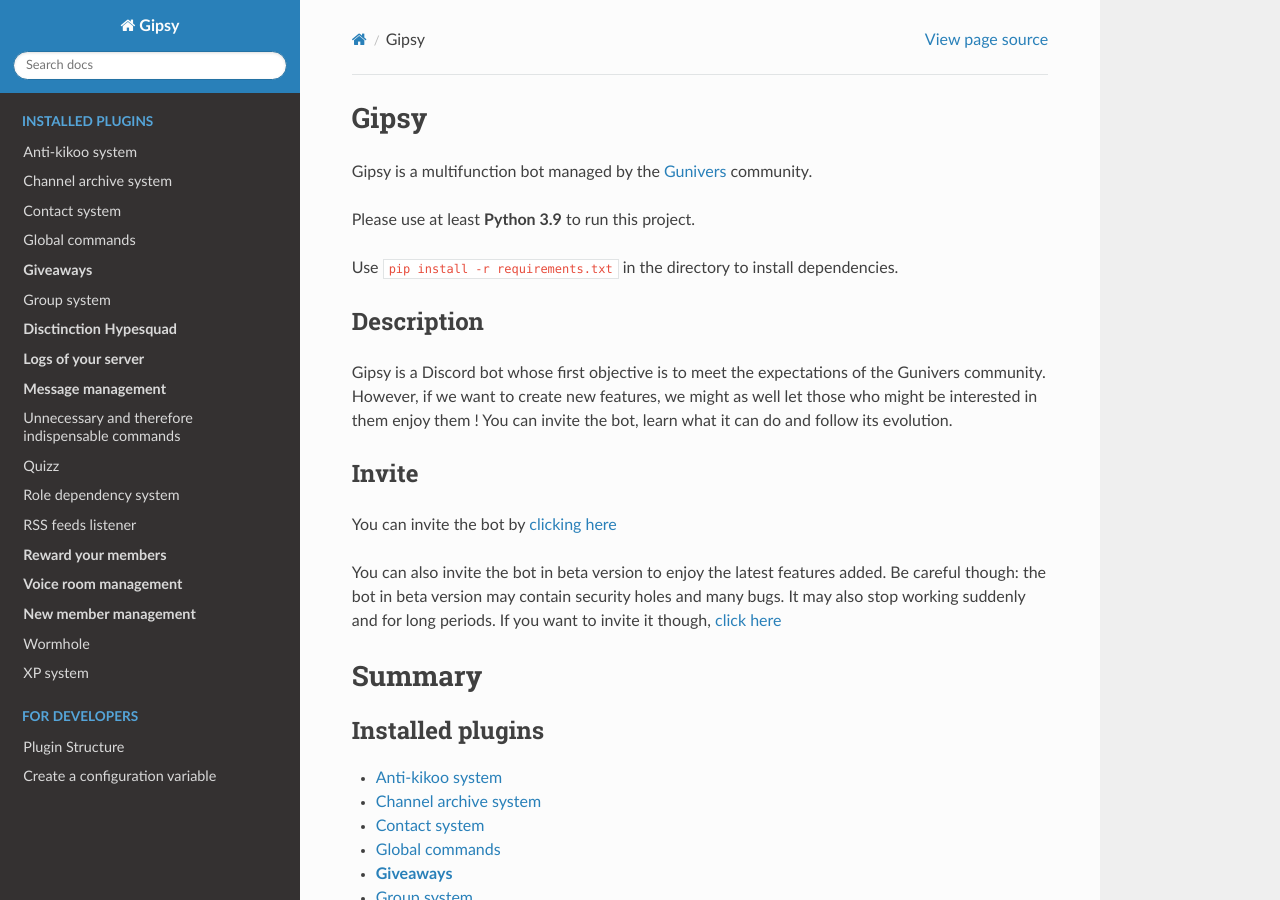
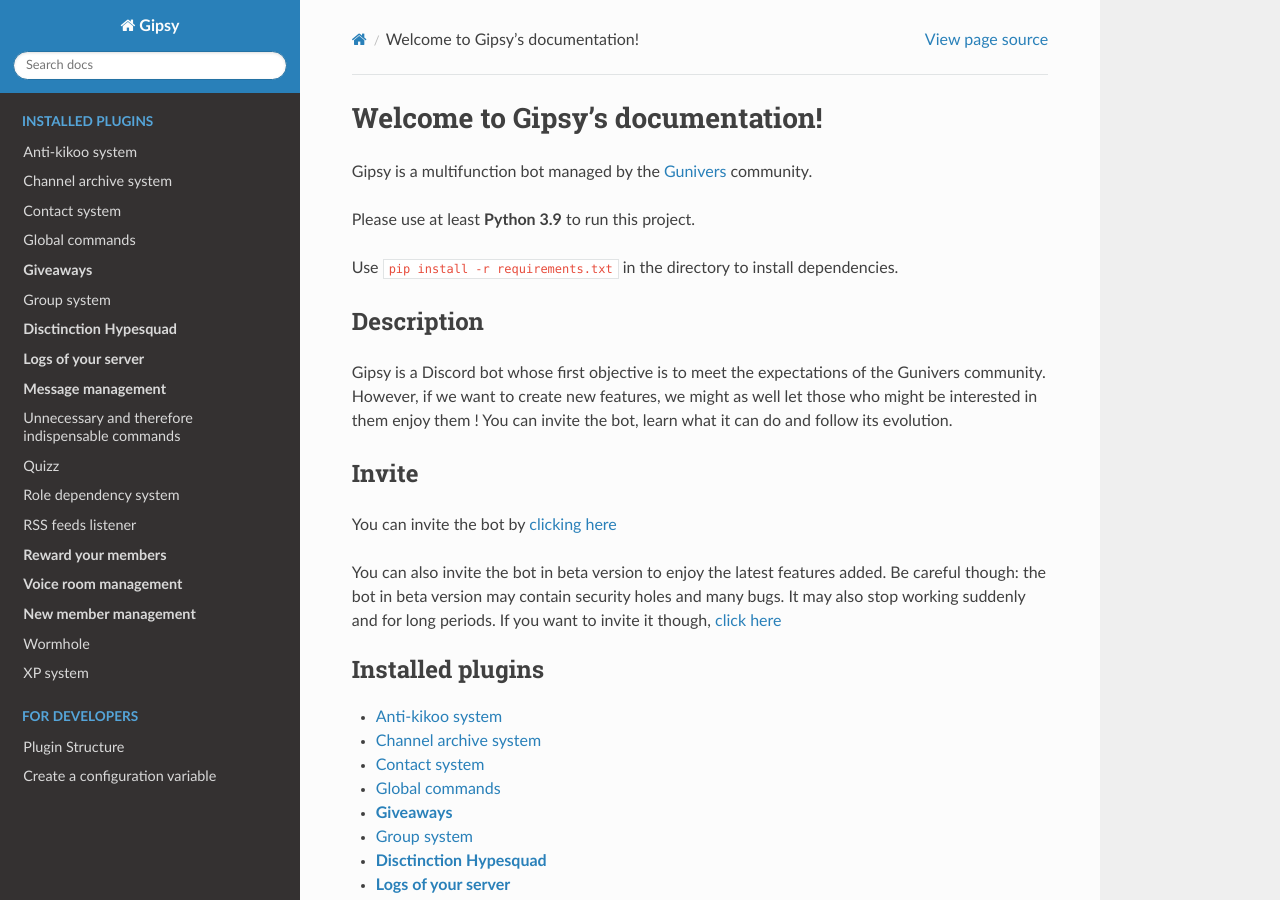
Before and after one commit to Curiosity-org/Gipsy, a Sphinx documentation site: the page built from docs/index.rst, in a window 1280 px wide and 900 px high. Built offline with Sphinx 7.4.7 and the Read the Docs theme 2.0.0, drawn with Linux system fonts in a browser that asks for light colours; pages that are not in the unit, such as notebooks, are missing from menus; some of the changed lines change nothing that is shown; some of the changed text lies outside the part shown.

Commit message:
Test summary #8

```diff
--- a/docs/conf.py
+++ b/docs/conf.py
@@ -34,8 +34,12 @@
     'myst_parser'
 ]
 
+
 # Add any paths that contain templates here, relative to this directory.
 templates_path = ['_templates']
+
+# The root document.
+root_doc = 'index'
 
 # List of patterns, relative to source directory, that match files and
 # directories to ignore when looking for source files.
@@ -48,16 +52,9 @@
 # The theme to use for HTML and HTML Help pages.  See the documentation for
 # a list of builtin themes.
 #
-#html_theme = 'alabaster'
 html_theme = 'sphinx_rtd_theme'
 
 # Add any paths that contain custom static files (such as style sheets) here,
 # relative to this directory. They are copied after the builtin static files,
 # so a file named "default.css" will overwrite the builtin "default.css".
 html_static_path = ['_static']
-
-'''
-html_sidebars = {
-   '**': ['globaltoc.html', 'sourcelink.html', 'searchbox.html']
-}
-'''
--- a/docs/index.rst
+++ b/docs/index.rst
@@ -1,6 +1,10 @@
+.. Gipsy documentation master file, created by
+   sphinx-quickstart on Sat Sep 25 11:57:54 2021.
+   You can adapt this file completely to your liking, but it should at least
+   contain the root `toctree` directive.
 
-Gipsy
-=====
+Welcome to Gipsy's documentation!
+=================================
 
 Gipsy is a multifunction bot managed by the `Gunivers <https://gunivers.net>`_ community.
 
@@ -23,3 +27,10 @@
 You can also invite the bot in beta version to enjoy the latest features added. Be careful though: the bot in beta version may contain security holes and many bugs. It may also stop working suddenly and for long periods. If you want to invite it though, `click here <https://discordapp.com/oauth2/authorize?client_id=813836349147840513&scope=bot&permissions=8>`_
 
 .. include:: summary.rst
+
+Indices and tables
+==================
+
+* :ref:`genindex`
+* :ref:`modindex`
+* :ref:`search`
--- a/docs/summary.rst
+++ b/docs/summary.rst
@@ -1,5 +1,3 @@
-Summary
-=======
 
 .. toctree::
     :maxdepth: 3
```
Also changed, not shown: 2 other files.
